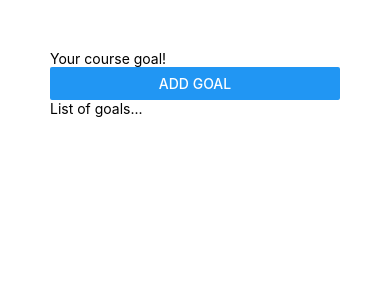
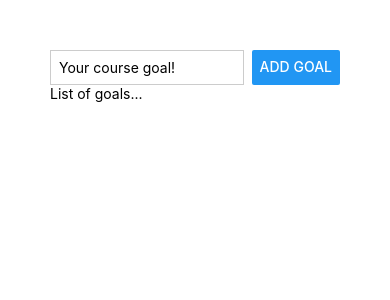
Before and after one commit to ubeydeozdmr/react-native-course-academind, a React Native app in the folder goals-app/: screen / in a window 390 px wide. Shown: the top 300 px of the page. Built offline with nearby package versions, Linux system fonts and the light colour scheme.

Commit message:
20. Using Flexbox To Create Layouts

```diff
--- a/goals-app/App.js
+++ b/goals-app/App.js
@@ -4,8 +4,8 @@ import { Button, StyleSheet, Text, TextInput, View } from 'react-native';
 export default function App() {
   return (
     <View style={styles.appContainer}>
-      <View>
-        <TextInput placeholder="Your course goal!" />
+      <View style={styles.inputContainer}>
+        <TextInput style={styles.textInput} placeholder="Your course goal!" />
         <Button title="Add Goal" />
       </View>
       <View>
@@ -19,4 +19,15 @@ const styles = StyleSheet.create({
   appContainer: {
     padding: 50,
   },
+  inputContainer: {
+    flexDirection: 'row',
+    justifyContent: 'space-between',
+  },
+  textInput: {
+    borderWidth: 1,
+    borderColor: '#cccccc',
+    width: '80%',
+    marginRight: 8,
+    padding: 8,
+  },
 });
```
